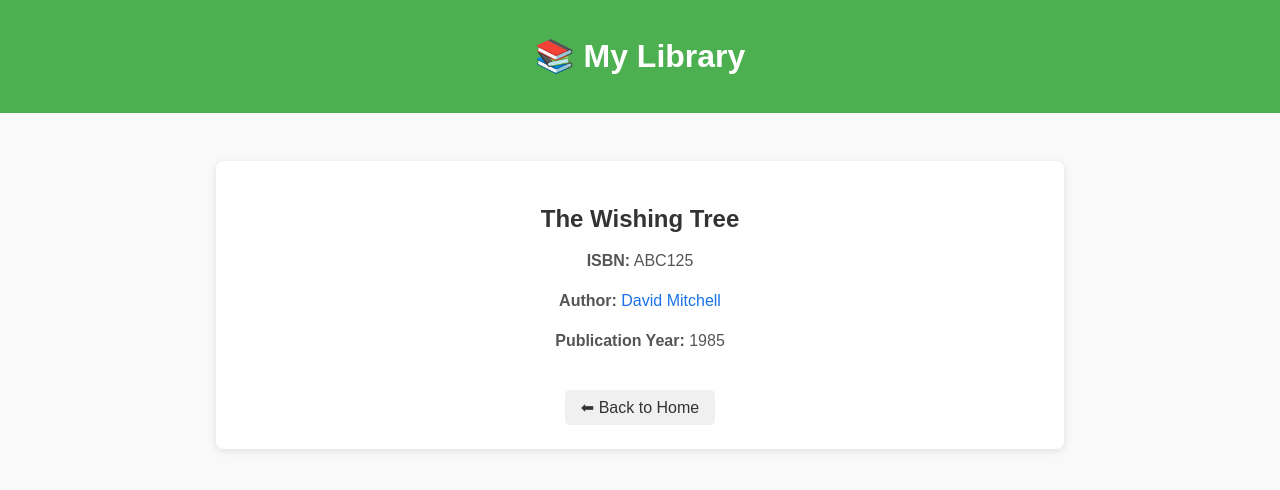
After one commit to Hasireddy/Book_Alchemy, a Flask app: page /book/4 in a window 1280 px wide. The commit adds this page. Shown: the top 490 px of the page. Run offline with Flask 3, Linux system fonts and the light colour scheme.

Commit message:
Book details page

```diff
--- a/app.py
+++ b/app.py
@@ -111,7 +111,18 @@ def home():
     return render_template('home.html', books = books, sort_by=sort_by, search_term=search_term)
 
 
+# Book Detail Page
+@app.route("/book/<int:book_id>", methods = ['GET'])
+def book_detail(book_id):
+    book = Book.query.get_or_404(book_id)
+    return render_template('book_detail.html', book = book)
 
+
+# Author Detail Page
+@app.route("/author/<int:author_id>")
+def author_detail(author_id):
+    author = Author.query.get_or_404(author_id)
+    return render_template("author_detail.html", author=author)
 
 
 
--- a/static/css/style.css
+++ b/static/css/style.css
@@ -213,6 +213,70 @@ form button:hover {
     transform: translateY(-1px);
 }
 
+
+/* Container for detail pages */
+.detail-page {
+    max-width: 800px;
+    margin: 2rem auto;
+    padding: 1.5rem;
+    background: white;
+    border-radius: 8px;
+    box-shadow: 0 2px 8px rgba(0,0,0,0.1);
+    font-family: Arial, sans-serif;
+}
+
+/* Headings */
+.detail-page h2 {
+    margin-bottom: 1rem;
+    color: #333;
+}
+
+/* Paragraphs */
+.detail-page p {
+    margin-bottom: 0.8rem;
+    line-height: 1.5;
+    color: #555;
+}
+
+/* Links */
+.detail-page a {
+    color: #1a73e8;
+    text-decoration: none;
+    transition: color 0.2s;
+}
+
+.detail-page a:hover {
+    color: #0c4a9f;
+    text-decoration: underline;
+}
+
+/* Book list for authors */
+.detail-page ul {
+    list-style-type: none;
+    padding-left: 0;
+}
+
+.detail-page ul li {
+    padding: 0.5rem 0;
+    border-bottom: 1px solid #eee;
+}
+
+/* Back button link */
+.detail-page a.back-link {
+    display: inline-block;
+    margin-top: 1.5rem;
+    padding: 0.5rem 1rem;
+    background: #f0f0f0;
+    border-radius: 5px;
+    color: #333;
+    text-decoration: none;
+    transition: background 0.2s;
+}
+
+.detail-page a.back-link:hover {
+    background: #e0e0e0;
+}
+
 .badge-author { background-color: #007BFF; }   /* blue */
 .badge-year { background-color: #28A745; }     /* green */
 
--- /dev/null
+++ b/templates/book_detail.html
@@ -0,0 +1,11 @@
+{% extends "base.html" %}
+{% block content %}
+<div class="detail-page">
+    <h2>{{ book.title }}</h2>
+    <p><strong>ISBN:</strong> {{ book.isbn }}</p>
+    <p><strong>Author:</strong> <a href="{{ url_for('author_detail', author_id=book.author.id) }}">{{ book.author.name }}</a></p>
+    <p><strong>Publication Year:</strong> {{ book.publication_year }}</p>
+
+    <a href="{{ url_for('home') }}" class="back-link">⬅ Back to Home</a>
+</div>
+{% endblock %}
```
Also changed, not shown: templates/author_detail.html (added, +16 -0 lines), templates/home.html (+1 -6 lines).
